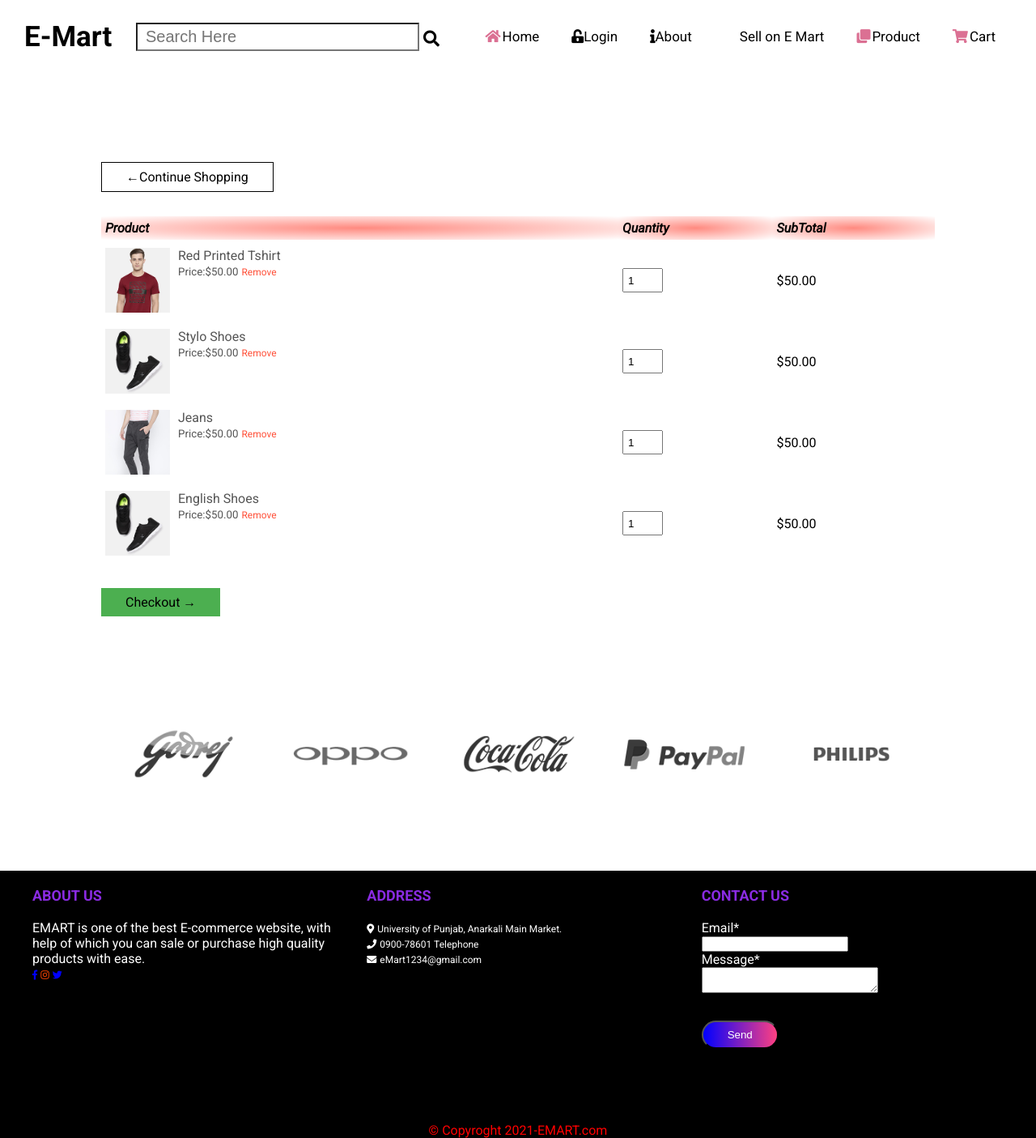
After one commit to ahtisham735/EMart, a Django app: page /cart/ in a window 1280 px wide. The commit adds this page. Shown: the whole page at 81% size. Run offline with Django 3.2, Linux system fonts and the light colour scheme; some libraries are stand-ins or nearby versions.

Commit message:
Cart.html + Navbar settings

```diff
--- /dev/null
+++ b/E_Mart/Home_Module/static/css/home/cart.css
@@ -0,0 +1,61 @@
+.cart-page{
+    margin: 80px auto;
+
+}
+table{
+    width:100%;
+    border-collapse: collapse;
+}
+.cart-info{
+    display: flex;
+    flex-wrap: wrap;
+}
+th{
+    text-align: left;
+    padding: 5px;
+    color:black;
+    background:  radial-gradient(#ff8a80,white);
+    font-weight: 800;
+    font-style: italic;
+}
+td{
+    padding: 10px 5px;
+}
+td input{
+    width: 50px;
+    height: 30px;
+    padding: 5px;
+}
+td a{
+    color:#ff523b;
+    font-size: 12px;
+}
+td img{
+    width:80px;
+    height:80px;
+    margin-right: 10px;
+}
+.Cartbtn{
+    display: inline-block;
+    background:white;
+    color:black;
+    padding: 8px 30px;
+    margin:30px 0;
+    border:1px solid black;
+    transition: background 0.5s;
+  }
+  .Cartbtn:hover{
+    background: #263238;
+
+  }
+  .Checkoutbtn{
+    display: inline-block;
+    background:#4caf50;
+    color:black;
+    padding: 8px 30px;
+    margin:30px 0;
+    transition: background 0.5s;
+}
+.Checkoutbtn:hover{
+    background: #2e7d32;
+  }
--- a/E_Mart/Home_Module/static/css/home/home.css
+++ b/E_Mart/Home_Module/static/css/home/home.css
@@ -22,6 +22,10 @@ body{
 .fa{
   color: palevioletred;
 }
+.fa{
+  color: palevioletred;
+  margin-right: 2px;
+}
 nav{
   display: flex;
   width: 100%;
@@ -33,6 +37,7 @@ nav{
 nav .icon{
   font-size: 35px;
   font-weight: 800;
+  margin-top: 10px;
   color: black;
   cursor: pointer;
 }
@@ -42,14 +47,18 @@ nav ul{
   margin: auto 0;
 }
 nav ul li{
-  margin: 0 2px;
+  display: inline-block;
+  line-height:80px;
+  margin: 0 5px;
 }
 nav ul li a{
+  display: block;
+  padding: 0 15px;
   color: black;
-  font-size: 18px;
+  font-size: 17px;
   text-decoration: none;
-  letter-spacing: 1px;
-  padding: 5px 10px;
+  line-height: 60px;
+
 }
 nav ul li a:hover{
   background: none;
--- /dev/null
+++ b/E_Mart/Home_Module/templates/Home_Module/cart.html
@@ -0,0 +1,78 @@
+{% extends 'base.html' %}
+{% load static %}
+{% block body %}
+	<div class="small-container cart-page">
+        <div>
+        <a href="{%static 'Home_Module:home'%}" class= "Cartbtn">&#x2190;Continue Shopping </a>
+        </div>
+        <table>
+            <tr>
+                <th>Product</th>
+                <th>Quantity</th>
+                <th>SubTotal</th>
+            </tr>
+            <tr>
+                <td>
+                    <div class="cart-info">
+                        <img src="{%static 'Images/buy-1.jpg'%}">
+                        <div>
+                            <p>Red Printed Tshirt</p>
+                            <small>Price:$50.00</small>
+                            <a href="">Remove</a>
+                        </div>
+                    </div>
+                </td>
+                <td><input type="number" value="1"></td>
+                <td>$50.00</td>
+            </tr>
+            <tr>
+                <td>
+                    <div class="cart-info">
+                        <img src="{%static 'Images/buy-2.jpg'%}">
+                        <div>
+                            <p>Stylo Shoes</p>
+                            <small>Price:$50.00</small>
+                            <a href="">Remove</a>
+
+                        </div>
+
+
+                    </div>
+                </td>
+                <td><input type="number" value="1"></td>
+                <td>$50.00</td>
+            </tr>
+            <tr>
+                <td>
+                    <div class="cart-info">
+                        <img src="{%static 'Images/buy-3.jpg'%}">
+                        <div>
+                            <p>Jeans</p>
+                            <small>Price:$50.00</small>
+                            <a href="">Remove</a>
+
+                        </div>
+                    </div>
+                </td>
+                <td><input type="number" value="1"></td>
+                <td>$50.00</td>
+            </tr>
+            <tr>
+                <td>
+                    <div class="cart-info">
+                        <img src="{%static 'Images/buy-2.jpg'%}">
+                        <div>
+                            <p>English Shoes</p>
+                            <small>Price:$50.00</small>
+                            <a href="">Remove</a>
+
+                        </div>
+                    </div>
+                </td>
+                <td><input type="number" value="1"></td>
+                <td>$50.00</td>
+            </tr>
+        </table>
+        <a href="" class= "Checkoutbtn">Checkout &#8594; </a>
+    </div>
+{% endblock %}
--- a/E_Mart/Home_Module/templates/base.html
+++ b/E_Mart/Home_Module/templates/base.html
@@ -11,6 +11,7 @@
         <meta name="viewport" content="width=device-width, initial-scale=1.0">
         <title>E-Mart</title>
         <link rel="stylesheet" href="{%static '/css/home/home.css'%}"/>
+        <link rel="stylesheet" href="{%static '/css/home/cart.css'%}"/>
         <link rel="stylesheet" href="{%static '/css/home/changePass.css'%}"/>
         <link rel="stylesheet" href="{%static '/css/home/logout.css'%}"/>
         <link rel="stylesheet" href="{%static '/css/home/messages.css'%}"/>
@@ -62,7 +63,7 @@
                         <li><a href="{%url 'Home_Module:seller_center'%}"/><i class="fa fa-phone"></i>Sell on E Mart</li>
 
                         <li><a href="{%url 'Home_Module:products'%}"/><i class="fa fa-clone"></i>Product</li>
-                        <li><a href=""><i class="fa fa-shopping-cart" ></i>Cart</a></li>
+                        <li><a href="{%url 'Home_Module:cart'%}"><i class="fa fa-shopping-cart" ></i>Cart</a></li>
                     </ul>
                 </nav>
 
--- a/E_Mart/Home_Module/urls.py
+++ b/E_Mart/Home_Module/urls.py
@@ -13,6 +13,7 @@ urlpatterns=[
     path('contact',views.contact,name="contact"),
     path('products',views.products,name="products"),
     path('productDetail/<int:id>',views.productDetail,name="productDetail"),
+    path('cart/',views.cart,name="cart"),
     path('logout/<str:username>',views.logout,name="account_logout"),
     path("reset_password_done",views.reset_password_done,name="reset_password_done"),
     path('update_password/<str:username>',views.change_password,name="update_password"),
--- a/E_Mart/Home_Module/views.py
+++ b/E_Mart/Home_Module/views.py
@@ -222,6 +222,9 @@ def reset_password(request,uidb64,token):
             return render(request,"Home_Module/Home.html")
         return render(request,"Home_Module/reset_password.html",context={"username":user.username,"email":user.email})
 
+def cart(request):
+    return render(request,"Home_Module/cart.html")
+
 
 
 class Verification(View):
```
Also changed, not shown: other parts of E_Mart/Home_Module/static/css/home/home.css (+64 -62 lines).
